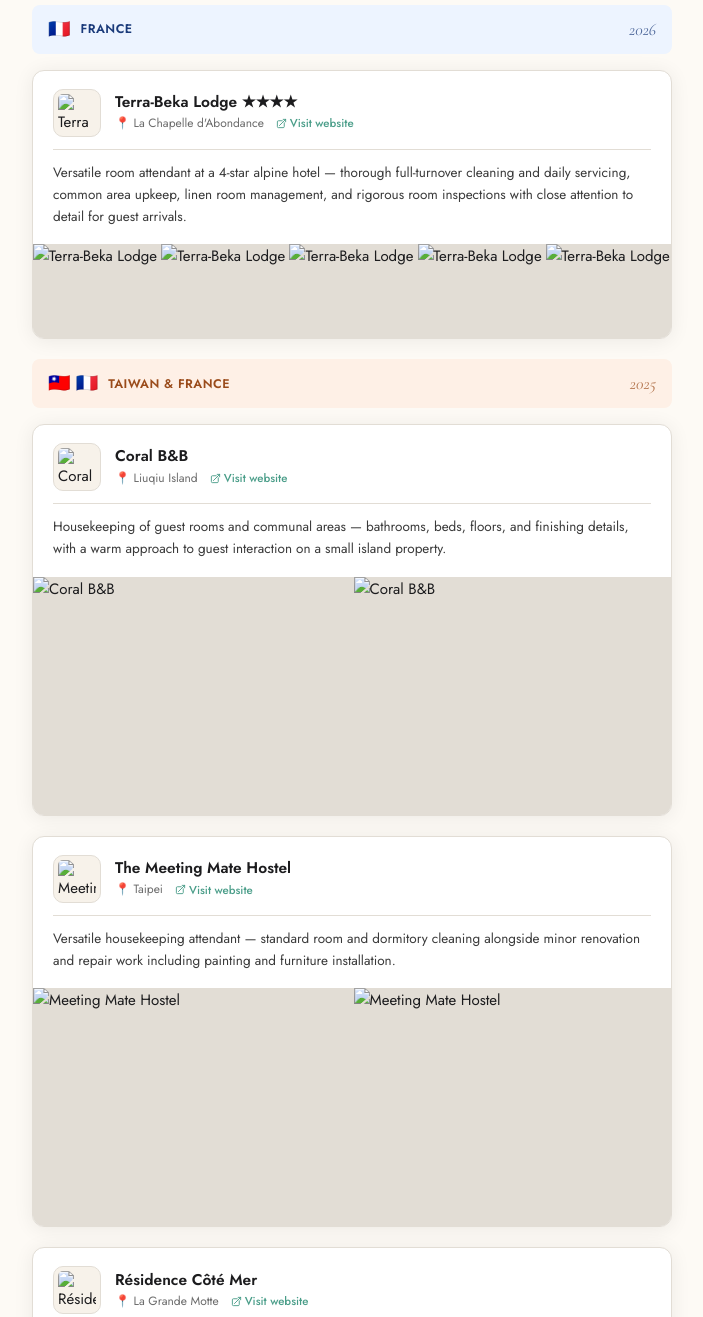
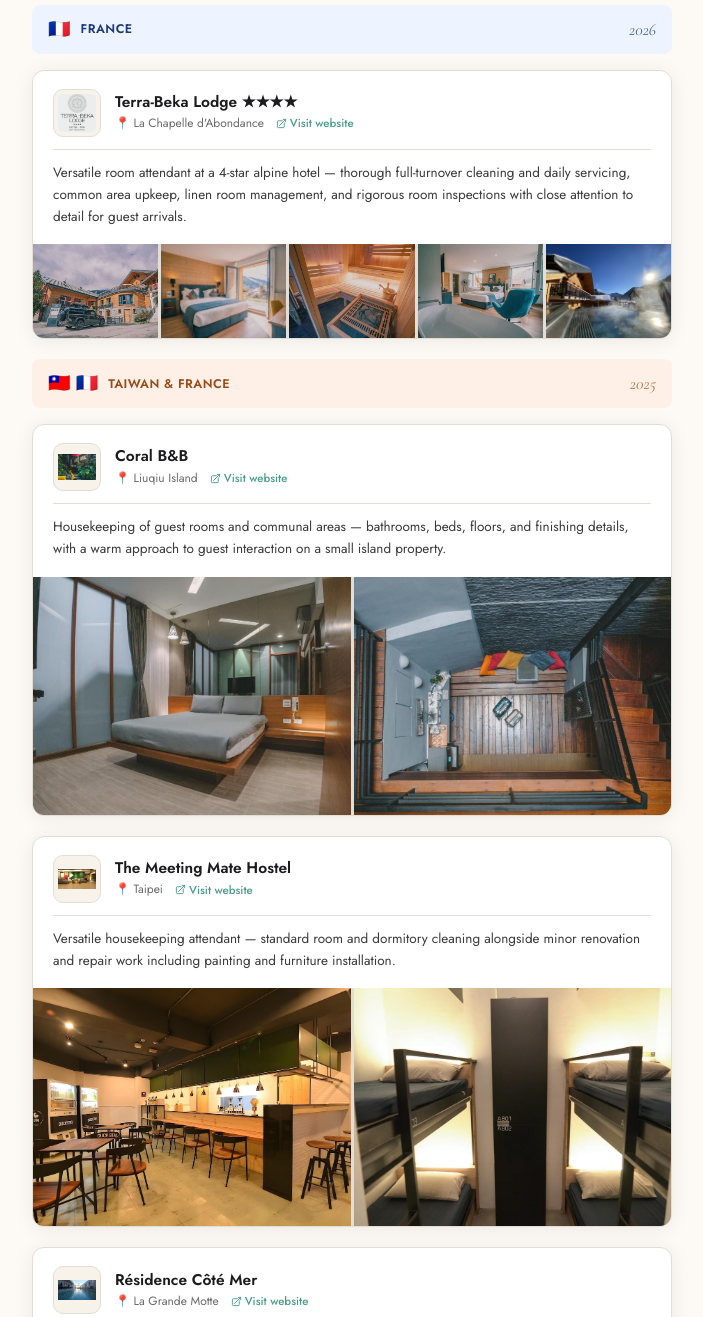
Before and after one commit to sokapnk/Loic-Golay-CV, a plain HTML site: page index.html in a window 1280 px wide. Shown: the part 502-1819 px from the top of the page, without its empty margins (288-991 px from the left). Drawn offline with nearby package versions, Linux system fonts and the light colour scheme.

Commit message:
update index

```diff
--- a/index.html
+++ b/index.html
@@ -464,7 +464,7 @@
   <div class="job-card">
     <div class="job-card-header">
       <div class="job-top">
-        <img class="job-logo" src="img/terrabeka-logo.png" alt="Terra Beka Lodge logo">
+        <img class="job-logo" src="img/terrabeka-logo.jpg" alt="Terra Beka Lodge logo">
         <div class="job-title-block">
           <div class="job-title">Terra-Beka Lodge ★★★★</div>
           <div class="job-meta">
@@ -483,11 +483,11 @@
       </div>
     </div>
     <div class="photo-gallery cols-5">
-      <img src="img/terrabeka1.png" alt="Terra-Beka Lodge" loading="lazy" onclick="openLb(this)">
-      <img src="img/terrabeka2.png" alt="Terra-Beka Lodge" loading="lazy" onclick="openLb(this)">
-      <img src="img/terrabeka3.png" alt="Terra-Beka Lodge" loading="lazy" onclick="openLb(this)">
-      <img src="img/terrabeka4.png" alt="Terra-Beka Lodge" loading="lazy" onclick="openLb(this)">
-      <img src="img/terrabeka5.png" alt="Terra-Beka Lodge" loading="lazy" onclick="openLb(this)">
+      <img src="img/terrabeka1.jpg" alt="Terra-Beka Lodge" loading="lazy" onclick="openLb(this)">
+      <img src="img/terrabeka2.jpg" alt="Terra-Beka Lodge" loading="lazy" onclick="openLb(this)">
+      <img src="img/terrabeka3.jpg" alt="Terra-Beka Lodge" loading="lazy" onclick="openLb(this)">
+      <img src="img/terrabeka4.jpg" alt="Terra-Beka Lodge" loading="lazy" onclick="openLb(this)">
+      <img src="img/terrabeka5.jpg" alt="Terra-Beka Lodge" loading="lazy" onclick="openLb(this)">
     </div>
   </div>
 
@@ -503,7 +503,7 @@
   <div class="job-card">
     <div class="job-card-header">
       <div class="job-top">
-        <img class="job-logo" src="img/coral-logo.png" alt="Coral B&B logo">
+        <img class="job-logo" src="img/coral-logo.jpg" alt="Coral B&B logo">
         <div class="job-title-block">
           <div class="job-title">Coral B&amp;B</div>
           <div class="job-meta">
@@ -522,8 +522,8 @@
       </div>
     </div>
     <div class="photo-gallery cols-2">
-      <img src="img/coral1.png" alt="Coral B&B" loading="lazy" onclick="openLb(this)">
-      <img src="img/coral2.png" alt="Coral B&B" loading="lazy" onclick="openLb(this)">
+      <img src="img/coral1.jpg" alt="Coral B&B" loading="lazy" onclick="openLb(this)">
+      <img src="img/coral2.jpg" alt="Coral B&B" loading="lazy" onclick="openLb(this)">
     </div>
   </div>
 
@@ -531,7 +531,7 @@
   <div class="job-card">
     <div class="job-card-header">
       <div class="job-top">
-        <img class="job-logo" src="img/meetingmate-logo.png" alt="Meeting Mate Hostel logo">
+        <img class="job-logo" src="img/meetingmate-logo.jpg" alt="Meeting Mate Hostel logo">
         <div class="job-title-block">
           <div class="job-title">The Meeting Mate Hostel</div>
           <div class="job-meta">
@@ -550,8 +550,8 @@
       </div>
     </div>
     <div class="photo-gallery cols-2">
-      <img src="img/meetingmate1.png" alt="Meeting Mate Hostel" loading="lazy" onclick="openLb(this)">
-      <img src="img/meetingmate2.png" alt="Meeting Mate Hostel" loading="lazy" onclick="openLb(this)">
+      <img src="img/meetingmate1.jpg" alt="Meeting Mate Hostel" loading="lazy" onclick="openLb(this)">
+      <img src="img/meetingmate2.jpg" alt="Meeting Mate Hostel" loading="lazy" onclick="openLb(this)">
     </div>
   </div>
 
@@ -559,7 +559,7 @@
   <div class="job-card">
     <div class="job-card-header">
       <div class="job-top">
-        <img class="job-logo" src="img/cotemer-logo.png" alt="Résidence Côté Mer logo">
+        <img class="job-logo" src="img/cotemer-logo.jpg" alt="Résidence Côté Mer logo">
         <div class="job-title-block">
           <div class="job-title">Résidence Côté Mer</div>
           <div class="job-meta">
@@ -578,8 +578,8 @@
       </div>
     </div>
     <div class="photo-gallery cols-2">
-      <img src="img/cotemer1.png" alt="Résidence Côté Mer" loading="lazy" onclick="openLb(this)">
-      <img src="img/cotemer2.png" alt="Résidence Côté Mer" loading="lazy" onclick="openLb(this)">
+      <img src="img/cotemer1.jpg" alt="Résidence Côté Mer" loading="lazy" onclick="openLb(this)">
+      <img src="img/cotemer2.jpg" alt="Résidence Côté Mer" loading="lazy" onclick="openLb(this)">
     </div>
   </div>
 
```
